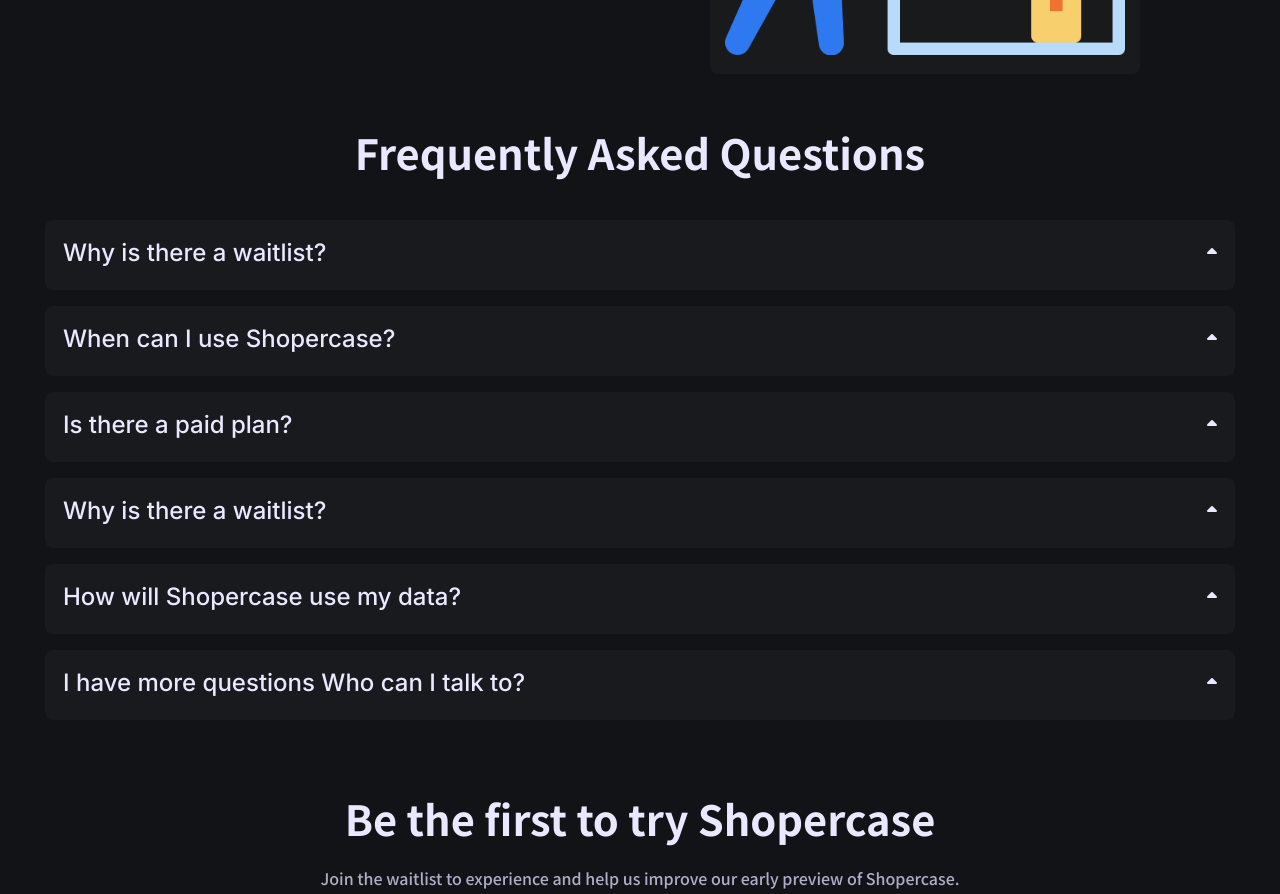
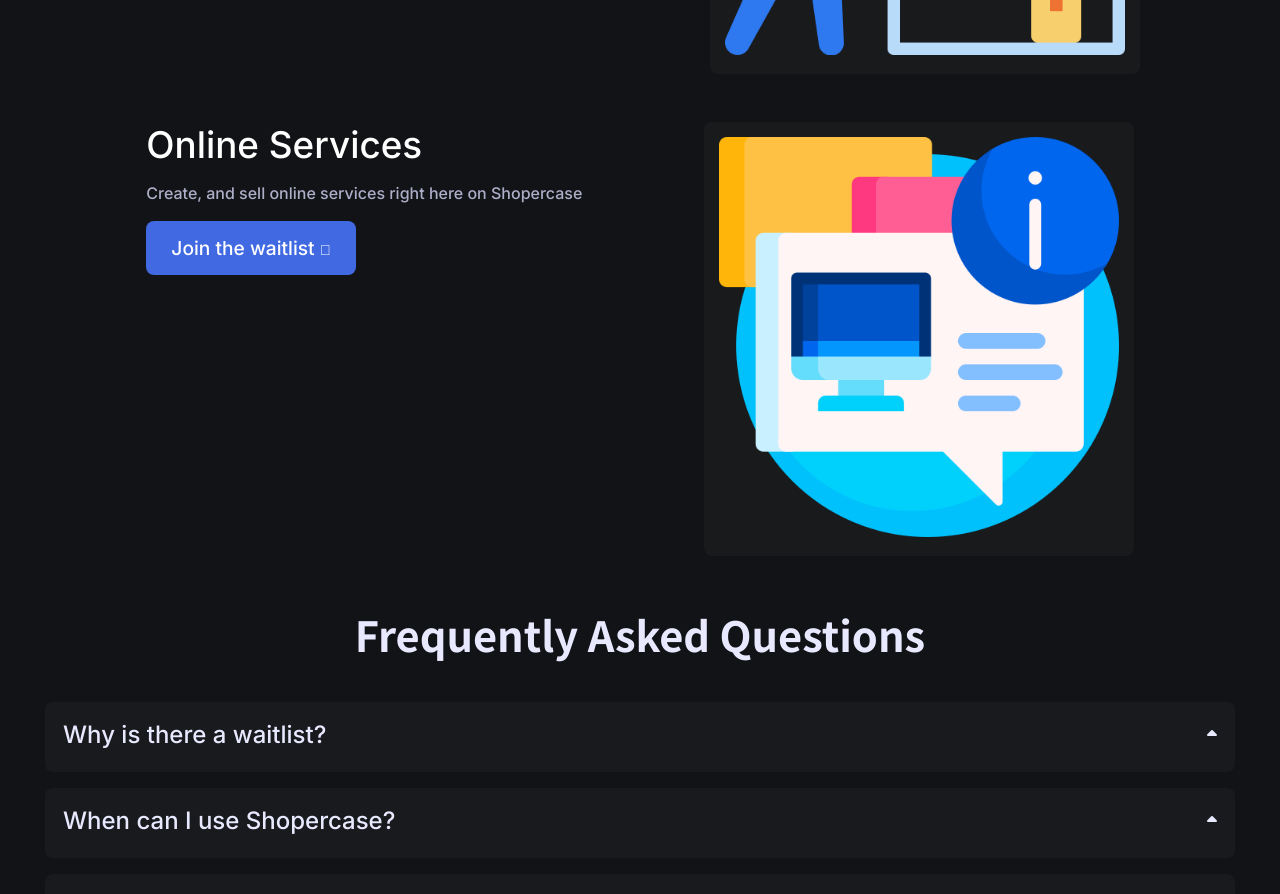
Before and after one commit to creative-tutorials/shopercase, a Next.js app: page / in a window 1280 px wide. Shown: the part 2520-3414 px from the top of the page. Built offline with nearby package versions, Linux system fonts and the light colour scheme; a web font is replaced by a local one.

Commit message:
💄 Update UI

```diff
--- a/components/function/sections/productsSection.tsx
+++ b/components/function/sections/productsSection.tsx
@@ -67,6 +67,34 @@
             </div>
           </div>
         </div>
+        <div className={styles.card}>
+          <div className={styles.card_left}>
+            <div className={styles.card_tp}>
+              <h3>Online Services</h3>
+              <p>Create, and sell online services right here on Shopercase</p>
+            </div>
+            <div className={styles.card_btm}>
+              <button className={styles.ui_n}>
+                <Link href={"/join"}>
+                  Join the waitlist <i className="fa-light fa-arrow-right"></i>
+                </Link>
+              </button>
+            </div>
+          </div>
+          <div className={styles.card_righ}>
+            <div className={styles.ImgCard}>
+              <Image
+                src={"/consultation.png"}
+                alt={"helloworld"}
+                width={400}
+                height={400}
+                blurDataURL={"$/"}
+                placeholder={"blur"}
+                unoptimized
+              />
+            </div>
+          </div>
+        </div>
       </div>
     </section>
   );
--- a/styles/Home.module.css
+++ b/styles/Home.module.css
@@ -188,6 +188,9 @@
   justify-content: space-evenly;
 }
 ._cards_wrapper .card:nth-child(2) {
+  margin-top: 3rem;
+}
+._cards_wrapper .card:nth-child(3) {
   margin-top: 3rem;
 }
 .card .ImgCard {
```
Also changed, not shown: public/consultation.png (added).
